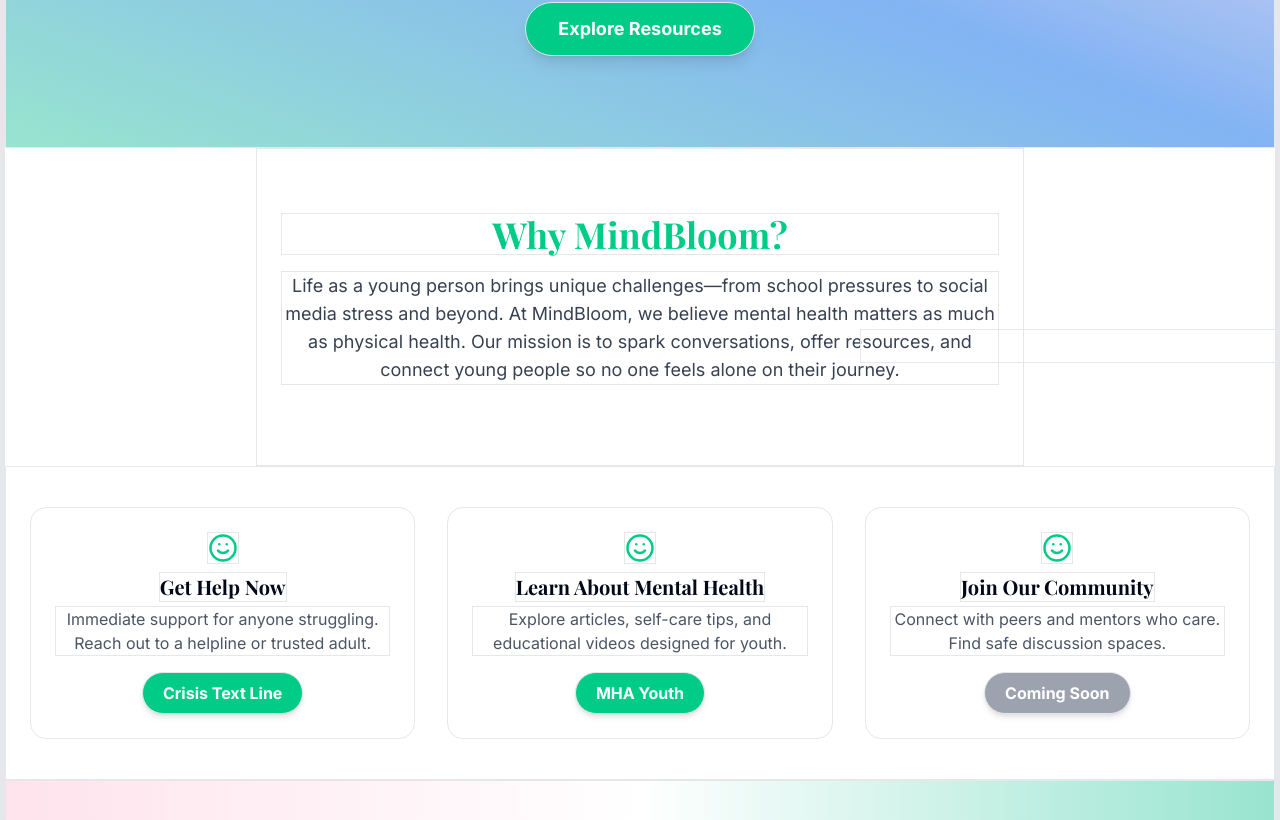
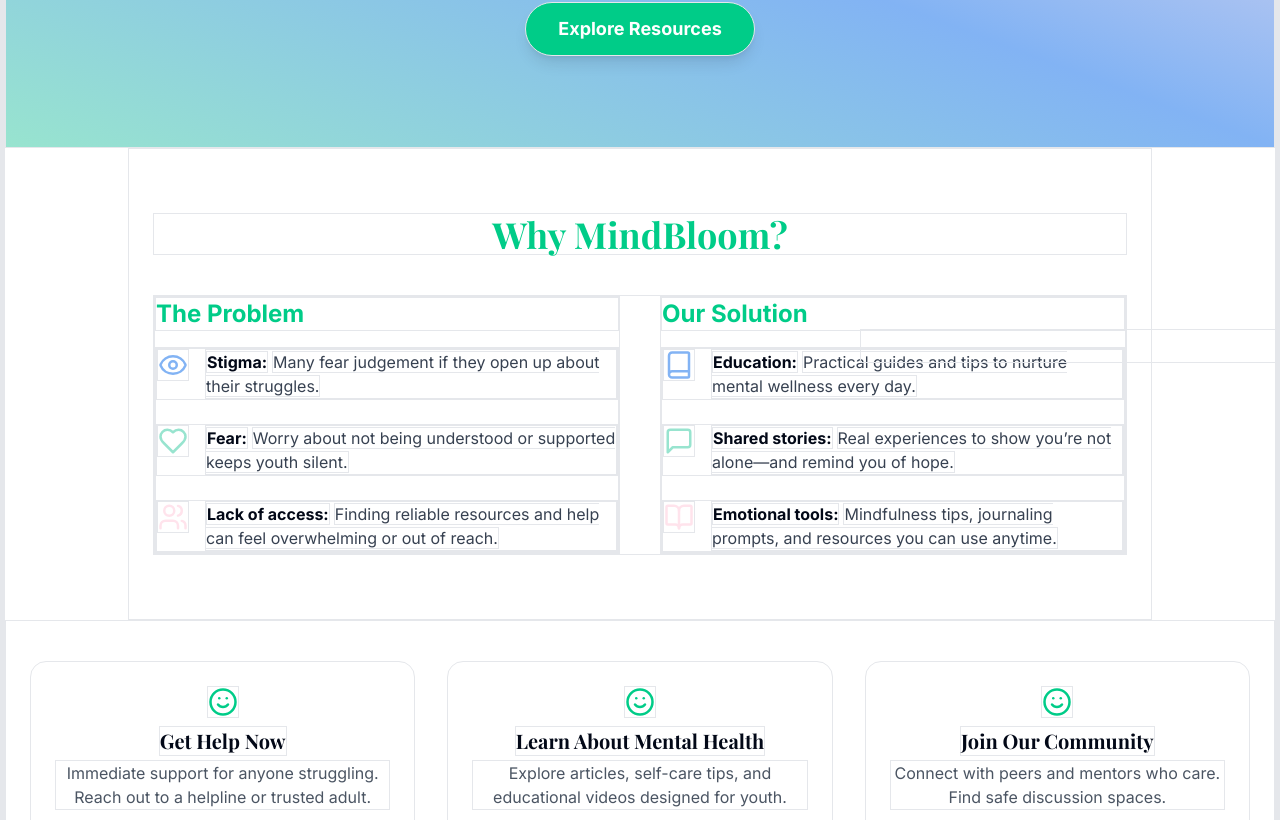
Before and after one commit to Roczantya/bloom-health-website, a React (Vite) app: page / in a window 1280 px wide. Shown: the part 437-1257 px from the top of the page. Built offline with nearby package versions, Linux system fonts and the light colour scheme.

Commit message:
Add "Why MindBloom?" section
Implement a new section to explain the problem and solution, including icons.

```diff
--- a/src/components/About.tsx
+++ b/src/components/About.tsx
@@ -1,13 +1,71 @@
+
+import { Eye, Heart, Users, Book, MessageSquare, BookOpen } from "lucide-react";
 
 const About = () => (
   <section
     id="about"
-    className="container max-w-3xl px-6 py-12 md:py-16 text-center animate-fade-in-up"
+    className="container max-w-5xl px-6 py-12 md:py-16 text-center animate-fade-in-up"
   >
-    <h2 className="font-playfair text-3xl md:text-4xl font-bold mb-4 text-primary">Why MindBloom?</h2>
-    <p className="text-lg text-gray-700 mb-4 font-normal">
-      Life as a young person brings unique challenges—from school pressures to social media stress and beyond. At MindBloom, we believe mental health matters as much as physical health. Our mission is to spark conversations, offer resources, and connect young people so no one feels alone on their journey.
-    </p>
+    <h2 className="font-playfair text-3xl md:text-4xl font-bold mb-10 text-primary">
+      Why MindBloom?
+    </h2>
+    <div className="grid grid-cols-1 md:grid-cols-2 gap-10 text-left">
+      {/* Left: The Problem */}
+      <div>
+        <h3 className="text-2xl font-semibold text-primary mb-4">The Problem</h3>
+        <ul className="space-y-6">
+          <li className="flex items-start gap-4">
+            <Eye className="w-8 h-8 text-gradient2 flex-shrink-0" aria-hidden />
+            <div>
+              <span className="font-bold">Stigma:</span>
+              <span className="text-gray-700 ml-1">Many fear judgement if they open up about their struggles.</span>
+            </div>
+          </li>
+          <li className="flex items-start gap-4">
+            <Heart className="w-8 h-8 text-gradient1 flex-shrink-0" aria-hidden />
+            <div>
+              <span className="font-bold">Fear:</span>
+              <span className="text-gray-700 ml-1">Worry about not being understood or supported keeps youth silent.</span>
+            </div>
+          </li>
+          <li className="flex items-start gap-4">
+            <Users className="w-8 h-8 text-gradient3 flex-shrink-0" aria-hidden />
+            <div>
+              <span className="font-bold">Lack of access:</span>
+              <span className="text-gray-700 ml-1">Finding reliable resources and help can feel overwhelming or out of reach.</span>
+            </div>
+          </li>
+        </ul>
+      </div>
+      {/* Right: Our Solution */}
+      <div>
+        <h3 className="text-2xl font-semibold text-primary mb-4">Our Solution</h3>
+        <ul className="space-y-6">
+          <li className="flex items-start gap-4">
+            <Book className="w-8 h-8 text-gradient2 flex-shrink-0" aria-hidden />
+            <div>
+              <span className="font-bold">Education:</span>
+              <span className="text-gray-700 ml-1">Practical guides and tips to nurture mental wellness every day.</span>
+            </div>
+          </li>
+          <li className="flex items-start gap-4">
+            <MessageSquare className="w-8 h-8 text-gradient1 flex-shrink-0" aria-hidden />
+            <div>
+              <span className="font-bold">Shared stories:</span>
+              <span className="text-gray-700 ml-1">Real experiences to show you’re not alone—and remind you of hope.</span>
+            </div>
+          </li>
+          <li className="flex items-start gap-4">
+            <BookOpen className="w-8 h-8 text-gradient3 flex-shrink-0" aria-hidden />
+            <div>
+              <span className="font-bold">Emotional tools:</span>
+              <span className="text-gray-700 ml-1">Mindfulness tips, journaling prompts, and resources you can use anytime.</span>
+            </div>
+          </li>
+        </ul>
+      </div>
+    </div>
   </section>
 );
+
 export default About;
```
